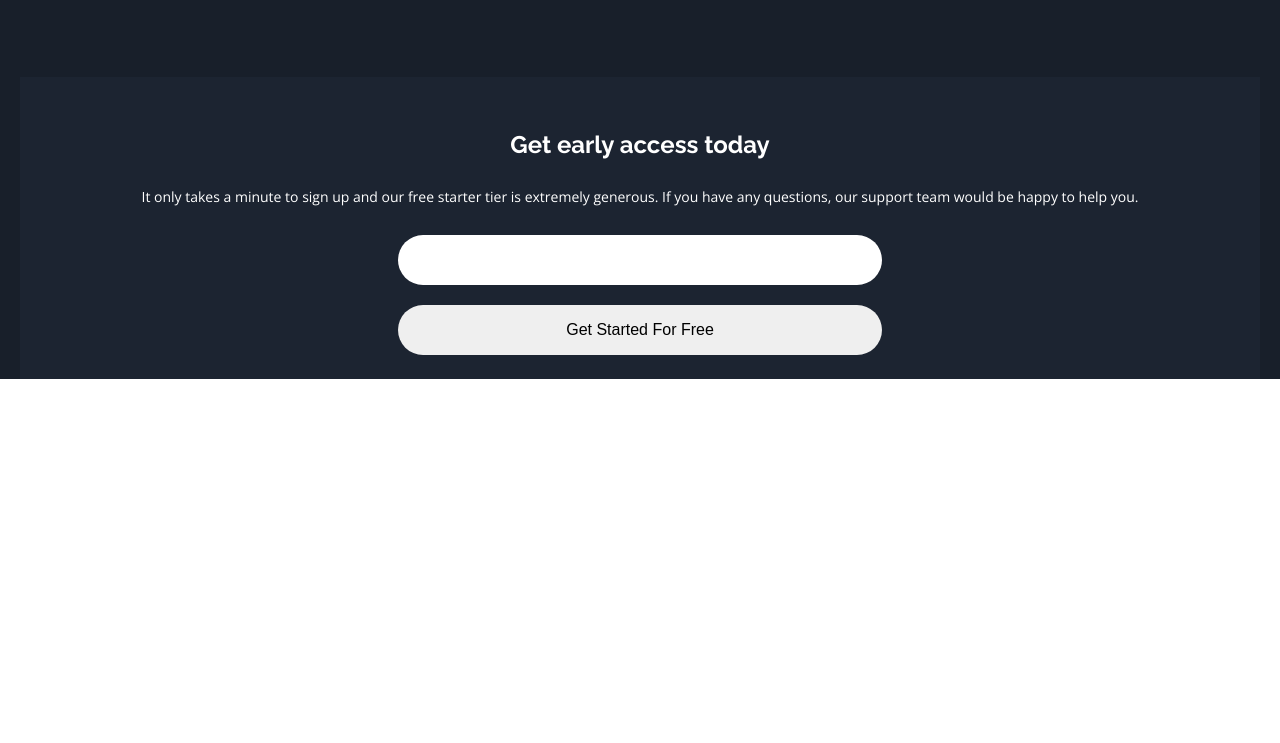
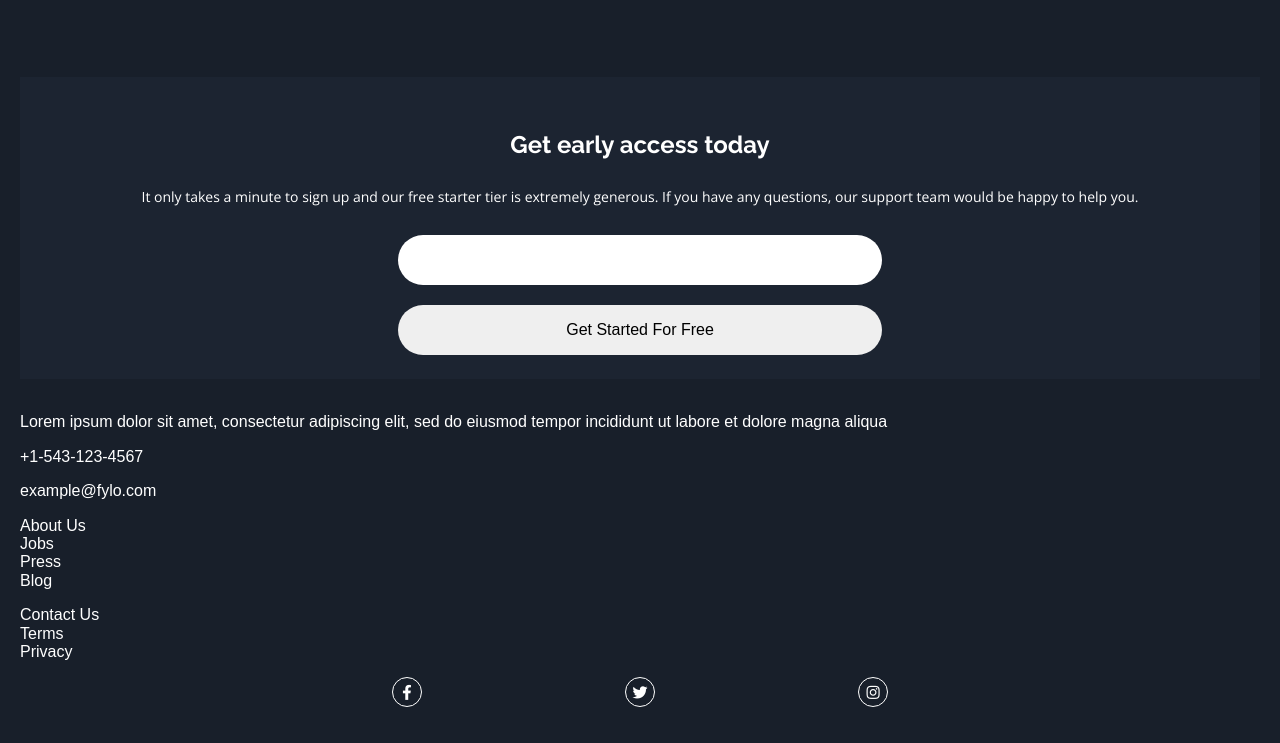
Before and after one commit to karolryska/frontend-mentor_challenge, a website built with Parcel: page src/index.html in a window 1280 px wide. Shown: the part 1766-2509 px from the top of the page. Before the commit the page ends 2145 px from the top, so only its background shows below. Built offline with nearby package versions, Linux system fonts and the light colour scheme; files whose address does not match are found by name.

Commit message:
feat: add footer

```diff
--- a/src/index.html
+++ b/src/index.html
@@ -6,6 +6,10 @@
         <meta name="viewport" content="width=device-width, initial-scale=1.0" />
         <title>Document</title>
         <link rel="stylesheet" href="style.scss" />
+        <link
+            rel="stylesheet"
+            href="https://cdnjs.cloudflare.com/ajax/libs/font-awesome/5.12.1/css/all.min.css"
+        />
     </head>
     <body>
         <div class="wrapper">
@@ -173,6 +177,39 @@
                     </form>
                 </section>
             </main>
+            <footer class="footer">
+                <div class="contact">
+                    <img class="title" src="./assets/img/logo.svg" alt="" />
+                    <p class="text">
+                        Lorem ipsum dolor sit amet, consectetur adipiscing elit, sed do eiusmod
+                        tempor incididunt ut labore et dolore magna aliqua
+                    </p>
+                    <p class="text">+1-543-123-4567</p>
+                    <p class="text">example@fylo.com</p>
+                </div>
+                <ul class="links">
+                    <li><a href="">About Us</a></li>
+                    <li><a href="">Jobs</a></li>
+                    <li><a href="">Press</a></li>
+                    <li><a href="">Blog</a></li>
+                </ul>
+                <ul class="links">
+                    <li><a href="">Contact Us</a></li>
+                    <li><a href="">Terms</a></li>
+                    <li><a href="">Privacy</a></li>
+                </ul>
+                <ul class="socials">
+                    <li class="socials__icon">
+                        <a href=""><i class="fab fa-facebook-f"></i></a>
+                    </li>
+                    <li class="socials__icon">
+                        <a href=""><i class="fab fa-twitter"></i></a>
+                    </li>
+                    <li class="socials__icon">
+                        <a href=""><i class="fab fa-instagram"></i></a>
+                    </li>
+                </ul>
+            </footer>
         </div>
     </body>
 </html>
--- a/src/style.scss
+++ b/src/style.scss
@@ -212,6 +212,10 @@ a {
     }
 }
 
+.footer {
+    padding-bottom: 20px;
+}
+
 .input {
     height: 50px;
     width: 100%;
@@ -219,3 +223,31 @@ a {
     border: none;
     margin-bottom: 20px;
 }
+
+.links {
+    list-style: none;
+    padding: 0;
+}
+
+.socials {
+    display: flex;
+    flex-direction: row;
+    justify-content: space-between;
+    padding: 0 30%;
+    list-style: none;
+
+    &__icon {
+        display: flex;
+        justify-content: center;
+        align-items: center;
+        height: 30px;
+        width: 30px;
+        border: 1px solid $white;
+        border-radius: 15px;
+
+        & > a {
+            color: $white;
+            font-size: 15px;
+        }
+    }
+}
```
